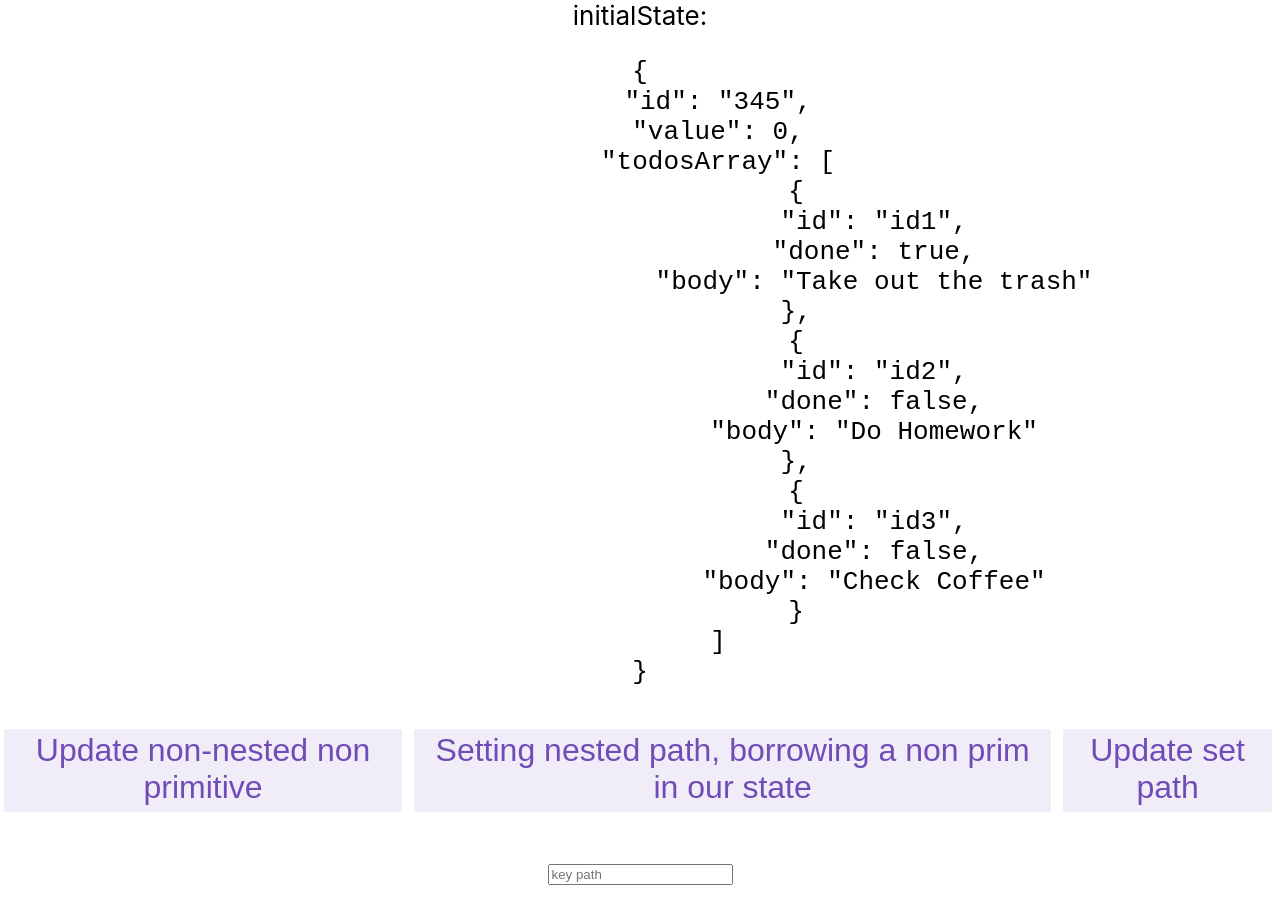
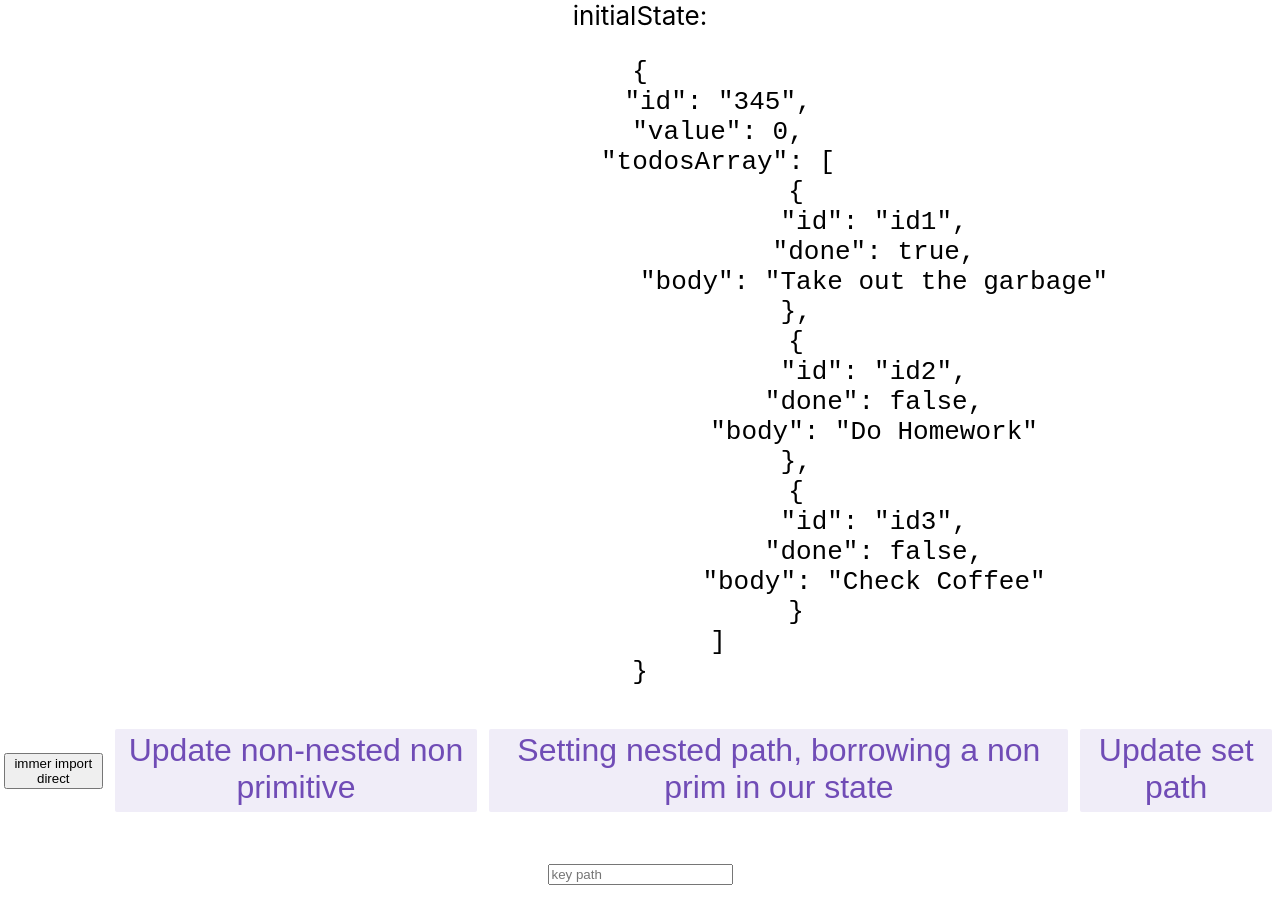
Before and after one commit to jameskdoherty/immertest, a React (Create React App) app: page / in a window 1280 px wide. Built offline with nearby package versions, Linux system fonts and the light colour scheme.

Commit message:
trying to dispatch a produce handler directly, no rtk

```diff
--- a/src/features/counter/Second.tsx
+++ b/src/features/counter/Second.tsx
@@ -2,13 +2,17 @@ import React, { useEffect, useState, useRef } from "react";
 
 import { useAppSelector, useAppDispatch } from "../../app/hooks";
 
-import {
-  workingHandler,
-  selectCount,
-  selectNestedCount,
-} from "./secondSlice";
+import { workingHandler, selectCount, selectNestedCount } from "./secondSlice";
 
 import styles from "./Counter.module.css";
+
+import { produce } from "immer";
+
+export interface ThirdState {
+  id: string;
+  value: number;
+  todosArray: any;
+}
 
 export function Second() {
   const count = useAppSelector(selectCount);
@@ -20,26 +24,15 @@ export function Second() {
   const [keyPath, setKeyPath] = useState<any>("");
   //const incrementValue = Number(incrementAmount) || 0;
 
-  // const [baseState, setDatas] = useState([
-
-  //   {
-  //     title: "Learn Typescript",
-  //     done: true
-  //   },
-  //   {
-  //     title: "Try immer",
-  //     done: false,
-  //     todosArray: [
-  //       { id: "id1", done: false, body: "Take out the trash" },
-  //       { id: "id2", done: false, body: "Check Email" },
-  //     ]
-  //   }
-
-  // ])
-
-  // updateState('address.mainStreet["12"].apartment.1A', (currentValue, draft, produce) => {
-
-  // })
+  const initialState: ThirdState = {
+    id: "345",
+    value: 0,
+    todosArray: [
+      { id: "id1", done: true, body: "Take out the garbage" },
+      { id: "id2", done: false, body: "Do Homework" },
+      { id: "id3", done: false, body: "Check Coffee" },
+    ],
+  };
 
   useEffect(() => {
     //console.log("🚀 ~ file: Counter.tsx ~ line 28 ~ useEffect ~ keyPath", keyPath)
@@ -51,6 +44,14 @@ export function Second() {
   };
   //console.log("🚀 ~ file: Counter.tsx ~ line 35 ~ Counter ~ nestedCount", nestedCount)
 
+  const updateState = (payload: any) => {
+    const newData = produce(initialState, draft => {
+      console.log(payload);
+      draft.todosArray.push(payload);
+  });
+    console.log(initialState);
+  };
+
   return (
     <div>
       <div className={styles.row}>
@@ -58,12 +59,20 @@ export function Second() {
           initialState:
           {
             <div>
-              <pre>{JSON.stringify(nestedCount, null, 10)}</pre>
+              <pre>{JSON.stringify(initialState, null, 10)}</pre>
             </div>
           }
         </div>
       </div>
       <div className={styles.row}>
+      <button
+          onClick={() => updateState({ id: "id4", done: false, body: "Get Car Washed" })}
+          // should change the body to whatever has been put into textbox
+          // make update state function that dispatches and its action.payload accepts function
+          //
+        >
+            immer import direct
+        </button>
         <button
           className={styles.button}
           aria-label="Increment value"
@@ -117,6 +126,7 @@ export function Second() {
         >
           Update set path
         </button>
+
       </div>
       <div className={styles.row}>
         <form className={styles.input}>
```
